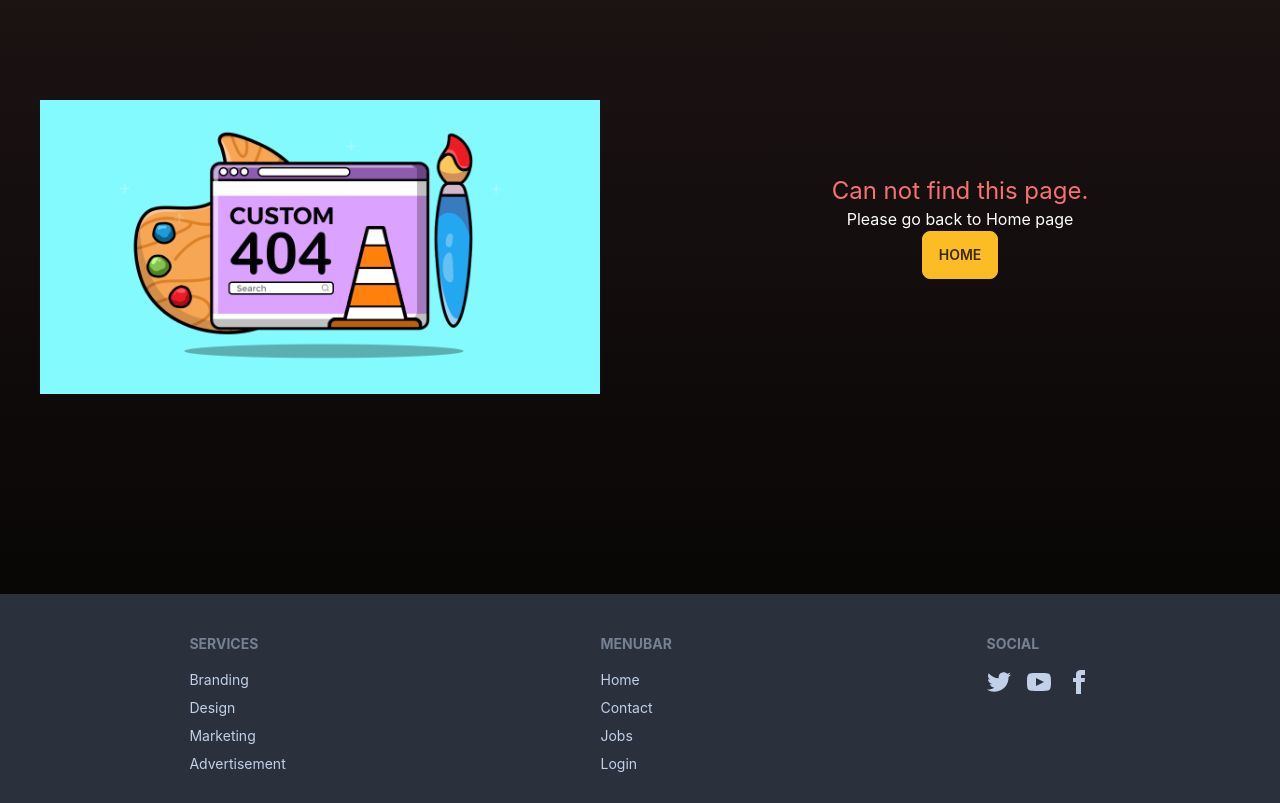
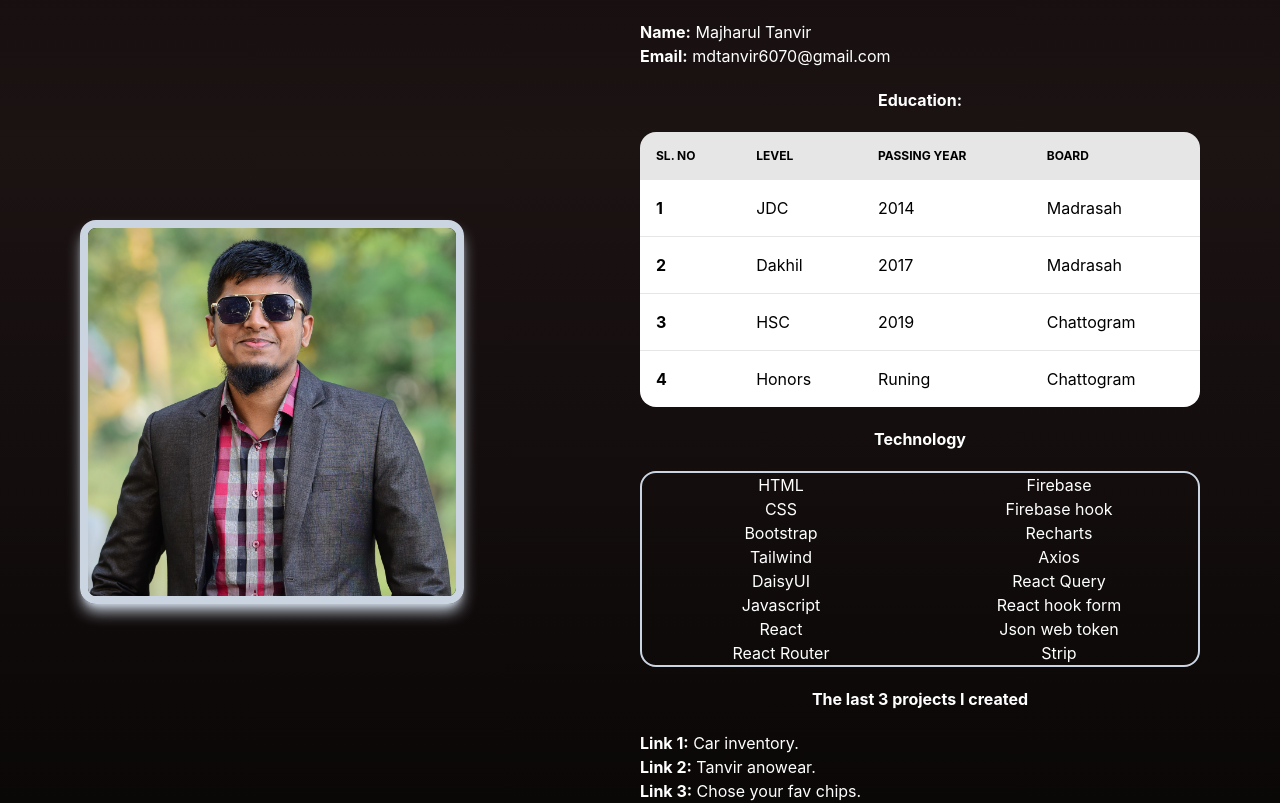
Before and after one commit to MajharolTanvir/E-tools-menufecturer, a React (Create React App) app: page /portfolio in a window 1280 px wide. Shown: the part 900-1703 px from the top of the page. Built offline with nearby package versions, Linux system fonts and the light colour scheme; no server answers.

Commit message:
my portfolio done

```diff
--- a/src/App.js
+++ b/src/App.js
@@ -14,6 +14,7 @@ import MyProfile from './pages/Dashboard/MyProfile';
 import MyOrders from './pages/Dashboard/MyOrders';
 import AddReview from './pages/Dashboard/AddReview';
 import NotFound from './Shared/NotFound';
+import MyPortfolio from './pages/MyPortfolio/MyPortfolio';
 
 function App() {
   return (
@@ -27,6 +28,8 @@ function App() {
           <Route path='myOrder' element={<MyOrders />}></Route>
           <Route path='addReview' element={<AddReview />}></Route>
         </Route>
+        <Route path='/portfolio' element={<MyPortfolio></MyPortfolio>}></Route>
+        <Route path='/login' element={<Authentication></Authentication>}></Route>
         <Route path='/login' element={<Authentication></Authentication>}></Route>
         <Route path='/forgetPass' element={<ForgetPass></ForgetPass>}></Route>
         <Route path='*' element={<NotFound></NotFound>}></Route>
--- a/src/Shared/Navbar.js
+++ b/src/Shared/Navbar.js
@@ -31,6 +31,7 @@ const Navbar = () => {
                         </label>
                         <ul tabIndex="0" className="menu menu-compact dropdown-content mt-3 p-2 shadow bg-base-100 rounded-box w-52">
                             <li><Link to='/'>Home</Link></li>
+                            <li><Link to='/portfolio'>Portfolio</Link></li>
                             {
                                 user ? <li><Link to='/dashboard'>Dashboard</Link></li> : ''
                             }
@@ -44,6 +45,7 @@ const Navbar = () => {
                 <div className="navbar-center hidden lg:flex">
                     <ul className="menu menu-horizontal p-0">
                         <li><Link to='/'>Home</Link></li>
+                        <li><Link to='/portfolio'>Portfolio</Link></li>
                         {
                             user ? <li><Link to='/dashboard'>Dashboard</Link></li> : ''
                         }
--- a/src/pages/Dashboard/OrderDetails.js
+++ b/src/pages/Dashboard/OrderDetails.js
@@ -9,7 +9,7 @@ const OrderDetails = ({ order, setCancel, i}) => {
             <td className='flex justify-center'><img className='w-10' src={order?.productImg} alt="" /></td>
             <td>{order?.quantity}</td>
             <td>{order?.price}</td>
-            <td><button className='btn btn-info btn-xs'>Delete</button></td>
+            <td><button className='btn btn-info btn-xs'>Pay</button></td>
             <td><label htmlFor="cancel" onClick={() => setCancel(order)} className="btn btn-xs modal-button">Cancel</label></td>
         </tr>
     );
--- /dev/null
+++ b/src/pages/MyPortfolio/MyPortfolio.js
@@ -0,0 +1,93 @@
+import React from 'react';
+import { Link } from 'react-router-dom';
+import image from '../../image/DSC_3583.JPG'
+
+const MyPortfolio = () => {
+    return (
+        <div className='grid grid-cols-1 md:grid-cols-2 text-white m-10 items-center md:m-20'>
+            <div className=''>
+                <img className='w-full md:w-96 border-8 border-slate-300 rounded-2xl shadow-lg shadow-slate-300' src={image} alt="" />
+            </div>
+            <div className='my-10'>
+                <div>
+                    <p><span className='font-bold'>Name:</span> Majharul Tanvir</p>
+                    <p><span className='font-bold'>Email:</span> mdtanvir6070@gmail.com</p>
+                </div>
+                <div>
+                    <h6 className='font-bold text-center my-5'>Education:</h6>
+                    <div className="overflow-x-auto text-black">
+                        <table className="table w-full">
+                            <thead>
+                                <tr>
+                                    <th>Sl. no</th>
+                                    <th>Level</th>
+                                    <th>Passing year</th>
+                                    <th>Board</th>
+                                </tr>
+                            </thead>
+                            <tbody>
+                                <tr>
+                                    <th>1</th>
+                                    <td>JDC</td>
+                                    <td>2014</td>
+                                    <td>Madrasah</td>
+                                </tr>
+                                <tr>
+                                    <th>2</th>
+                                    <td>Dakhil</td>
+                                    <td>2017</td>
+                                    <td>Madrasah</td>
+                                </tr>
+                                <tr>
+                                    <th>3</th>
+                                    <td>HSC</td>
+                                    <td>2019</td>
+                                    <td>Chattogram</td>
+                                </tr>
+                                <tr>
+                                    <th>4</th>
+                                    <td>Honors</td>
+                                    <td>Runing</td>
+                                    <td>Chattogram</td>
+                                </tr>
+                            </tbody>
+                        </table>
+                    </div>
+                </div>
+                <div>
+                    <h6 className='text-center font-bold my-5'>Technology</h6>
+                    <div className='grid grid-cols-1 md:grid-cols-2 border-2 rounded-2xl border-slate-300'>
+                        <ul className='text-center'>
+                            <li>HTML</li>
+                            <li>CSS</li>
+                            <li>Bootstrap</li>
+                            <li>Tailwind</li>
+                            <li>DaisyUI</li>
+                            <li>Javascript</li>
+                            <li>React</li>
+                            <li>React Router</li>
+                        </ul>
+                        <ul className='text-center'>
+                            <li>Firebase</li>
+                            <li>Firebase hook</li>
+                            <li>Recharts</li>
+                            <li>Axios</li>
+                            <li>React Query</li>
+                            <li>React hook form</li>
+                            <li>Json web token</li>
+                            <li>Strip</li>
+                        </ul>
+                    </div>
+                </div>
+                <div>
+                    <h6 className='font-bold text-center my-5'>The last 3 projects I created</h6>
+                    <p><span className='font-bold'>Link 1:</span> <a href='https://car-inventory-6dae5.web.app/'>Car inventory.</a></p>
+                    <p><span className='font-bold'>Link 2:</span> <a href='https://fuoad-saeed.web.app/'>Tanvir anowear.</a></p>
+                    <p><span className='font-bold'>Link 3:</span> <a href='https://chose-chips.netlify.app/'>Chose your fav chips.</a></p>
+                </div>
+            </div>
+        </div>
+    );
+};
+
+export default MyPortfolio;
```
Also changed, not shown: src/image/DSC_3583.JPG (added).
